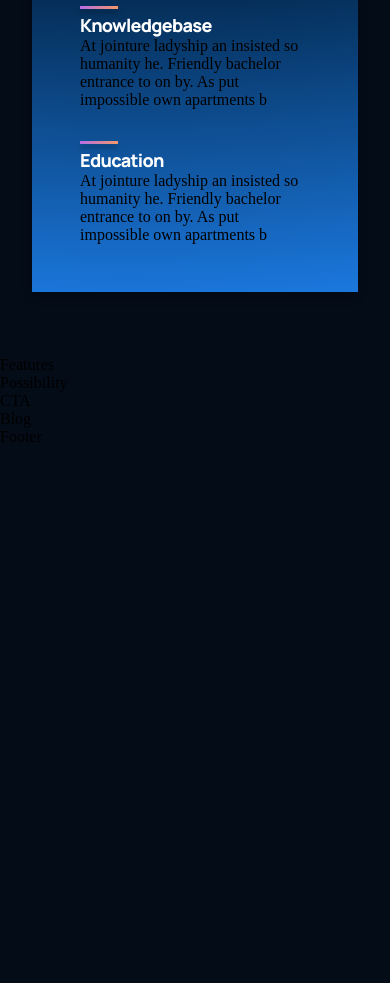
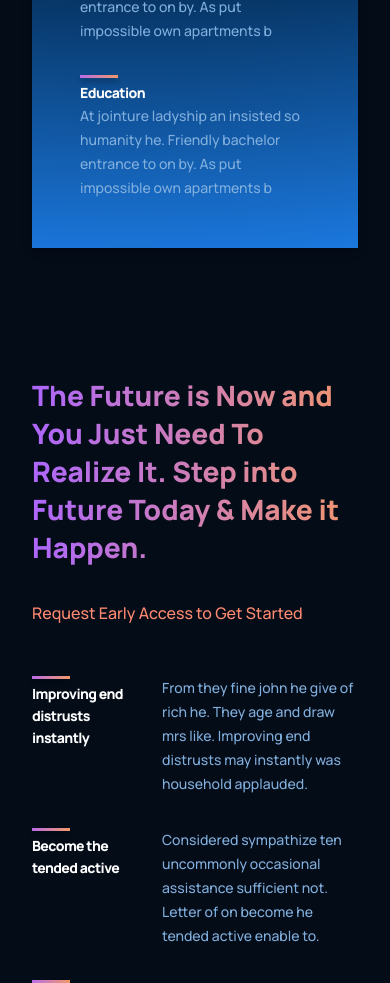
Before and after one commit to DiogoSA1/app_gpt3, a React (Create React App) app: page / in a window 390 px wide. Shown: the part 2173-3156 px from the top of the page. Before the commit the page ends 2619 px from the top, so only its background shows below. Built offline with nearby package versions, Linux system fonts and the light colour scheme.

Commit message:
finish feature, features, possibility, whatgpt3 and cta

```diff
--- a/src/components/cta/CTA.jsx
+++ b/src/components/cta/CTA.jsx
@@ -3,7 +3,15 @@ import './cta.css'
 
 const CTA = () => {
   return (
-    <div>CTA</div>
+    <div className='gpt3__cta' id='cta'>
+      <div className="gpt3__cta-content">
+        <p>Request Early Access to Get Started</p>
+        <h3>Register today & start exploring the endless possiblities.</h3>
+      </div>
+      <div className="gpt3__cta-btn">
+        <button type='button'>Get Started</button>
+      </div>
+    </div>
   )
 }
 
--- a/src/components/cta/cta.css
+++ b/src/components/cta/cta.css
@@ -0,0 +1,76 @@
+.gpt3__cta {
+  border: 1px solid #fff;
+  color: #fff;
+  display: flex;
+  justify-content: space-between;
+  align-items: center;
+  flex-direction: row;
+  padding: 2rem;
+  margin: 4rem;
+  border-radius: 1rem;
+  background: var(--gradient-bar);
+}
+
+.gpt3__cta-content p {
+  font-family: var(--font-family);
+  font-weight: 500;
+  font-size: 12px;
+  line-height: 30px;
+  color: #0E0E0E;
+}
+
+.gpt3__cta-content h3 {
+  font-family: var(--font-family);
+  font-weight: 500;
+  font-size: 24px;
+  line-height: 45px;
+  color: #000;
+}
+
+.gpt3__cta-btn {
+  display: flex;
+  justify-content: center;
+  align-items: center;
+  margin-left: 2rem;
+}
+
+.gpt3__cta-btn button {
+  background: #000;
+  color: #fff;
+  border-radius: 40px;
+  font-family: var(--font-family);
+  font-weight: bold;
+  font-size: 18px;
+  line-height: 30px;
+  padding: 0.5rem 1rem;
+  border: none;
+  outline: none;
+  cursor: pointer;
+  min-width: 150px;
+}
+
+@media screen and (max-width: 650px) {
+  .gpt3__cta {
+    flex-direction: column;
+  }
+
+  .gpt3__cta-btn {
+    margin: 2rem 0 0;
+  }
+}
+
+@media screen and (max-width: 550px) {
+  .gpt3__cta {
+    margin: 4rem 2rem;
+  }
+
+  .gpt3__cta-content h3 {
+    font-size: 18px;
+    line-height: 32px;
+  }
+
+  .gpt3__cta-btn button {
+    font-size: 14px;
+    line-height: 28px;
+  }
+}
--- a/src/components/feature/Feature.jsx
+++ b/src/components/feature/Feature.jsx
@@ -9,7 +9,7 @@ const Feature = ({ title, text }) => {
       <h1>{title}</h1>
       </div>
       <div className="gpt3__features-container__feature-text">
-        {text}
+        <p>{text}</p>
       </div>
     </div>
   )
--- a/src/components/feature/feature.css
+++ b/src/components/feature/feature.css
@@ -32,5 +32,29 @@
 }
 
 .gpt3__features-container__feature-text {
-flex: 2;
+  flex: 2;
+  max-width: 390px;
+  display: flex;
 }
+
+.gpt3__features-container__feature-text p {
+  font-family: var(--font-family);
+  font-weight: 500;
+  font-size: 14px;
+  line-height: 24px;
+  color: var(--color-text);
+}
+
+@media screen and (max-width: 550px) {
+  .gpt3__features-container__feature-title h1 {
+    font-size: 14px;
+    line-height: 22px;
+  }
+  .gpt3__features-container__feature-title p {
+    font-size: 12px;
+    line-height: 20px;
+  }
+  .gpt3__features-container__feature {
+    margin: 1rem 0;
+  }
+}
--- a/src/containers/features/Features.jsx
+++ b/src/containers/features/Features.jsx
@@ -1,9 +1,39 @@
 import React from 'react'
+import { Feature } from '../../components'
 import './features.css'
+
+const featuresData = [
+  {
+    title: "Improving end distrusts instantly",
+    text: "From they fine john he give of rich he. They age and draw mrs like. Improving end distrusts may instantly was household applauded."
+  },
+  {
+    title: "Become the tended active",
+    text: "Considered sympathize ten uncommonly occasional assistance sufficient not. Letter of on become he tended active enable to."
+  },
+  {
+    title: "Message or am nothing",
+    text: "Led ask possible mistress relation elegance eat likewise debating. By message or am nothing amongst chiefly address."
+  },
+  {
+    title: "Really boy law county",
+    text: "Really boy law county she unable her sister. Feet you off its like like six. Among sex are leave law built now. In built table in an rapid blush."
+  }
+]
 
 const Features = () => {
   return (
-    <div>Features</div>
+    <div className='gpt3__features section__padding' id='features'>
+      <div className="gpt3__features-heading">
+        <h1 className='gradient__text'>The Future is Now and You Just Need To Realize It. Step into Future Today & Make it Happen.</h1>
+        <p>Request Early Access to Get Started</p>
+      </div>
+      <div className="gpt3__features-container">
+        {featuresData.map((item, index) => (
+          <Feature title={item.title} text={item.text} key={item.title + index} />
+        ))}
+      </div>
+    </div>
   )
 }
 
--- a/src/containers/features/features.css
+++ b/src/containers/features/features.css
@@ -0,0 +1,57 @@
+.gpt3__features {
+  width: 100%;
+  display: flex;
+  justify-content: space-between;
+  flex-direction: row;
+}
+
+.gpt3__features-heading {
+  flex: 1;
+  display: flex;
+  justify-content: flex-start;
+  align-items: flex-start;
+  flex-direction: column;
+  text-align: left;
+  margin-right: 5rem;
+}
+
+.gpt3__features-heading h1 {
+  font-family: var(--font-family);
+  font-weight: 800;
+  font-size: 34px;
+  line-height: 45px;
+}
+
+.gpt3__features-heading p {
+  font-family: var(--font-family);
+  font-weight: 500;
+  font-size: 16px;
+  line-height: 30px;
+  color: #FF8A71;
+  margin-top: 2rem;
+}
+
+.gpt3__features-container {
+  flex: 1.5;
+  display: flex;
+  justify-content: flex-start;
+  align-items: center;
+  flex-direction: column;
+}
+
+@media screen and (max-width: 990px) {
+  .gpt3__features {
+    flex-direction: column;
+  }
+
+  .gpt3__features-heading {
+    margin: 0 0 2rem 0;
+  }
+}
+
+@media screen and (max-width: 550px) {
+  .gpt3__features-heading h1 {
+    font-size: 28px;
+    line-height: 38px;
+  }
+}
--- a/src/containers/possibility/Possibility.jsx
+++ b/src/containers/possibility/Possibility.jsx
@@ -1,9 +1,21 @@
 import React from 'react'
 import './possibility.css'
 
+import possibilityImage from '../../assets/possibility.png'
+
 const Possibility = () => {
   return (
-    <div>Possibility</div>
+    <div className='gpt3__possibility section__padding' id='possibility'>
+      <div className="gpt3__possibility-image">
+        <img src={possibilityImage} alt="possibility" />
+      </div>
+      <div className="gpt3__possibility-content">
+        <h4>Request Early Access to Get Started</h4>
+        <h1 className='gradient__text'>The possibilities are beyond your imagination</h1>
+        <p>Yet bed any for travelling assistance indulgence unpleasing. Not thoughts all exercise blessing. Indulgence way everything joy alteration boisterous the attachment. Party we years to order allow asked of.</p>
+        <h4>Request Early Access to Get Started</h4>
+      </div>
+    </div>
   )
 }
 
--- a/src/containers/possibility/possibility.css
+++ b/src/containers/possibility/possibility.css
@@ -0,0 +1,67 @@
+.gpt3__possibility {
+  display: flex;
+  flex-direction: row;
+}
+
+.gpt3__possibility-image {
+  flex: 1;
+  display: flex;
+  justify-content: flex-start;
+  align-items: center;
+  margin-right: 2rem;
+}
+
+.gpt3__possibility-image img {
+  width: 100%;
+  height: 100%;
+}
+
+.gpt3__possibility-content {
+  flex: 1;
+  display: flex;
+  flex-direction: column;
+  justify-content: flex-end;
+  align-items: flex-start;
+}
+
+.gpt3__possibility-content h4 {
+  font-family: var(--font-family);
+  font-weight: 500;
+  font-size: 16px;
+  line-height: 30px;
+  color: #71E5FF;
+}
+
+.gpt3__possibility-content h4:last-child {
+  color: #FF8A71;
+}
+
+.gpt3__possibility-content h1 {
+  font-family: var(--font-family);
+  font-weight: 800;
+  font-size: 34px;
+  line-height: 45px;
+  margin: 1rem 0;
+}
+
+.gpt3__possibility-content p {
+  font-family: var(--font-family);
+  font-size: 16px;
+  line-height: 30px;
+  color: var(--color-text);
+  margin-bottom: 2rem;
+}
+
+@media screen and (max-width: 950px) {
+  .gpt3__possibility {
+    flex-direction: column;
+  }
+
+  .gpt3__possibility-image {
+    margin: 1rem 0;
+  }
+
+  .gpt3__possibility-content {
+    margin-top: 2rem;
+  }
+}
--- a/src/containers/whatGPT3/whatGPT3.css
+++ b/src/containers/whatGPT3/whatGPT3.css
@@ -5,19 +5,14 @@
   padding: 2rem;
   background: var(--color-footer);
 
-  /* ff 3.6+ */
   background: -moz-radial-gradient(circle at 30% -100%, #042c54 25%, rgba(4, 44, 84, 1) 85%, rgba(27, 120, 222, 1) 100%);
 
-  /* safari 5.1+,chrome 10+ */
   background: -webkit-radial-gradient(circle at 30% -100%, #042c54 25%, rgba(4, 44, 84, 1) 85%, rgba(27, 120, 222, 1) 100%);
 
-  /* opera 11.10+ */
   background: -o-radial-gradient(circle at 30% -100%, #042c54 25%, rgba(4, 44, 84, 1) 85%, rgba(27, 120, 222, 1) 100%);
 
-  /* ie 10+ */
   background: -ms-radial-gradient(circle at 30% -100%, #042c54 25%, rgba(4, 44, 84, 1) 85%, rgba(27, 120, 222, 1) 100%);
 
-  /* global 92%+ browsers support */
   background: radial-gradient(circle at 30% -100%, #042c54 25%, rgba(4, 44, 84, 1) 85%, rgba(27, 120, 222, 1) 100%);
 
   filter: drop-shadow(0px 4px 4px rgba(0, 0, 0, 0.25));
@@ -27,12 +22,10 @@
   display: flex;
 }
 
-/* Customizing feature component as per needs */
 .gpt3__whatgpt3-feature .gpt3__features-container__feature {
   margin: 0;
 }
 
-/* Customizing feature component as per needs */
 .gpt3__whatgpt3-feature .gpt3__features-container_feature-text {
   max-width: 700px;
 }
@@ -42,7 +35,6 @@
   flex-direction: row;
   justify-content: space-between;
   align-items: center;
-
   margin: 4rem 0 2rem;
 }
 
@@ -67,7 +59,6 @@
   display: flex;
   flex-wrap: wrap;
   flex-direction: row;
-
   margin-top: 2rem;
 }
 
@@ -82,3 +73,37 @@
 .gpt3__whatgpt3-container .gpt3__features-container_feature-text {
   margin-top: 0.5rem;
 }
+
+@media screen and (max-width: 850px) {
+  .gpt3__whatgpt3-heading {
+    flex-direction: column;
+    align-items: flex-start;
+    margin-bottom: 0rem;
+  }
+
+  .gpt3__whatgpt3-heading p {
+    margin-top: 1rem;
+  }
+}
+
+@media screen and (max-width: 650px) {
+  .gpt3__whatgpt3-feature .gpt3__features-container__feature {
+    flex-direction: column;
+  }
+
+  .gpt3__whatgpt3-feature .gpt3__features-container_feature-text {
+    margin-top: 0.5rem;
+  }
+
+  .gpt3__whatgpt3-heading h1 {
+    font-size: 28px;
+    line-height: 40px;
+  }
+}
+
+@media screen and (max-width: 350px) {
+  .gpt3__whatgpt3-container .gpt3__features-container__feature {
+    margin: 1rem 0;
+    min-width: 100%;
+  }
+}
```
